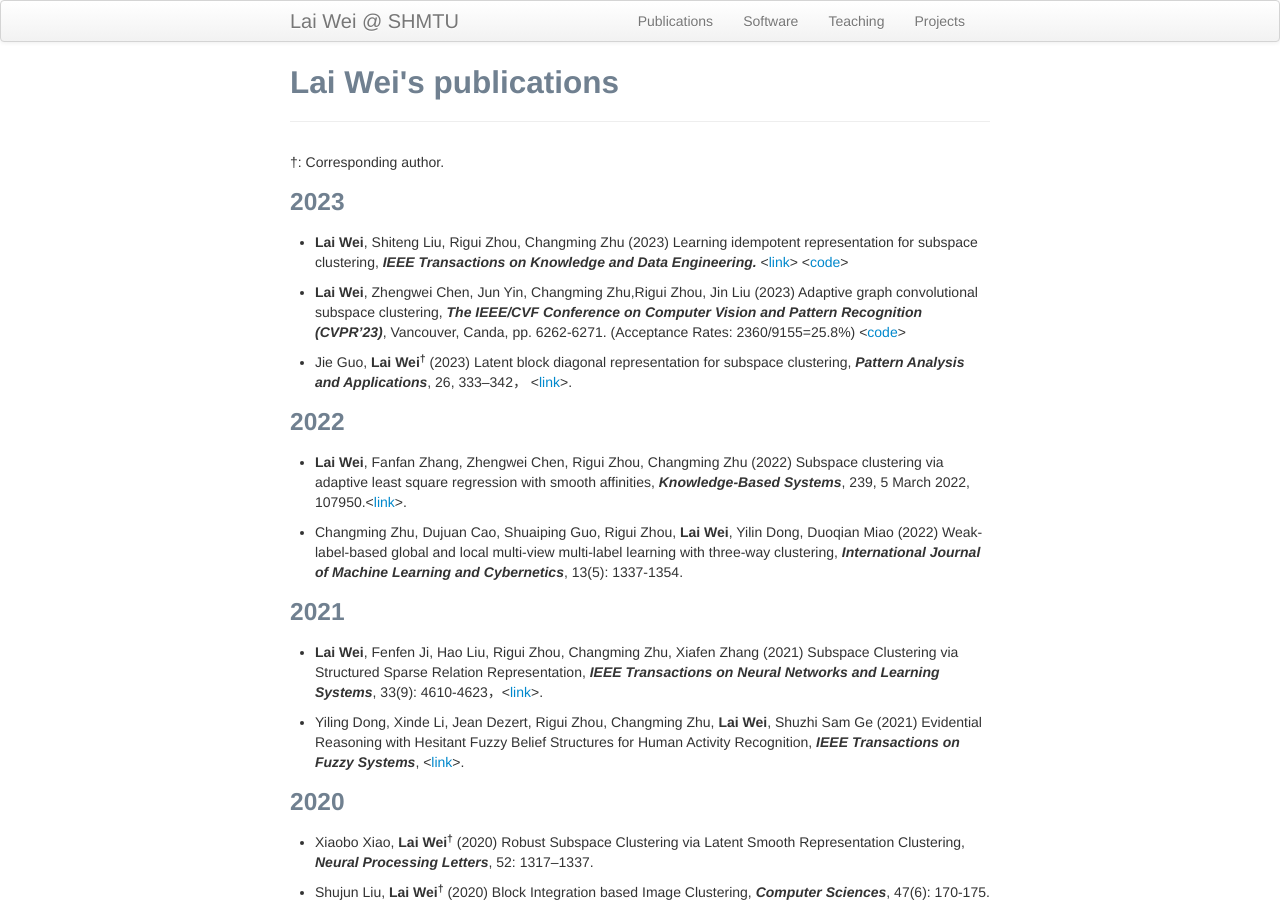
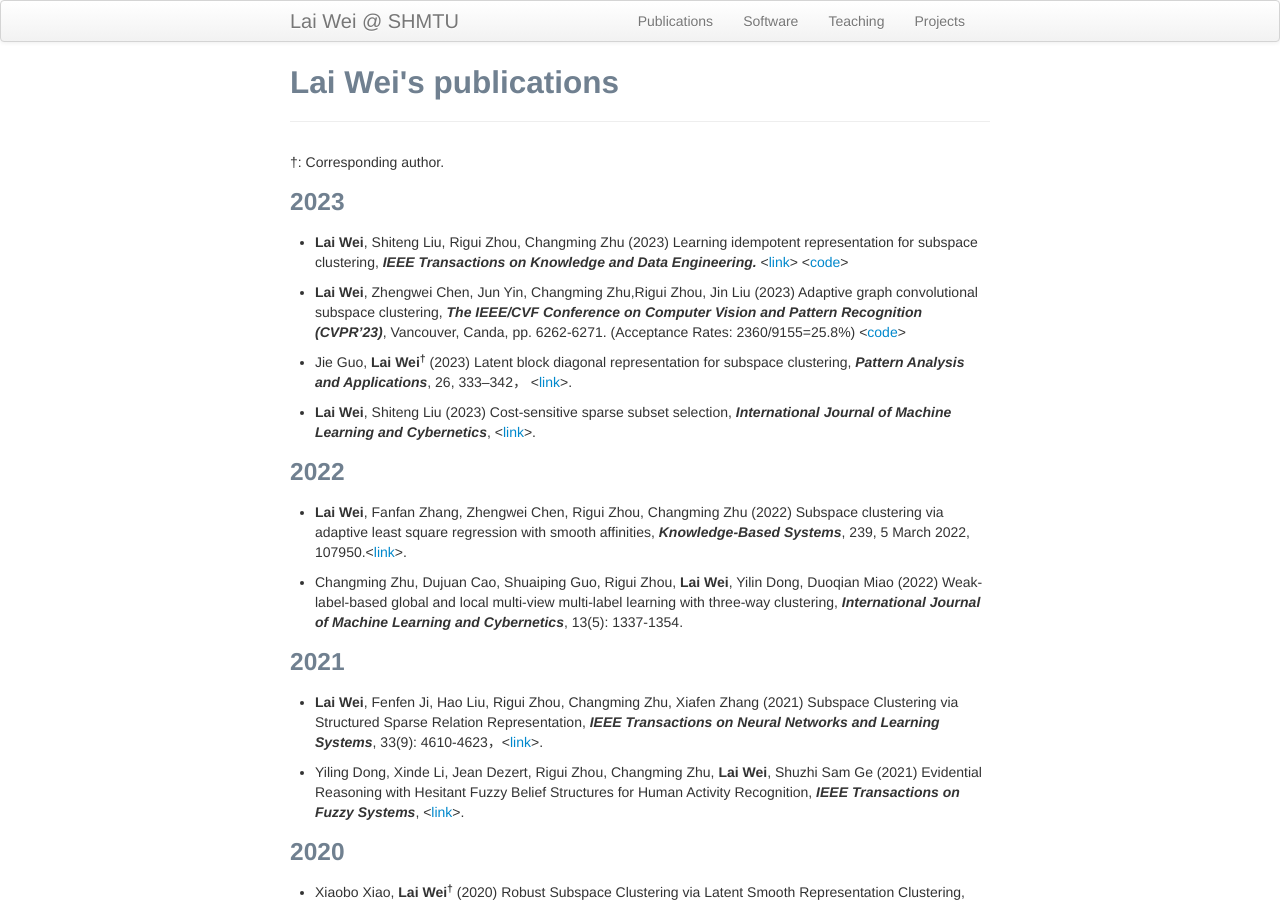
Before and after one commit to weilyshmtu/weilyshmtu.github.io, a Jekyll site: the page built from pages/pubs.md, in a window 1280 px wide and 900 px high. Built offline with Jekyll 4.4.1, drawn with Linux system fonts in a browser that asks for light colours.

Commit message:
Update pubs.md

```diff
--- a/pages/pubs.md
+++ b/pages/pubs.md
@@ -12,6 +12,8 @@ title: Lai Wei's publications
 <ul> <li> <b>Lai Wei</b>, Zhengwei Chen, Jun Yin, Changming Zhu,Rigui Zhou, Jin Liu (2023) Adaptive graph convolutional subspace clustering, <i><b>The IEEE/CVF Conference on Computer Vision and Pattern Recognition (CVPR’23)</b></i>, Vancouver, Canda, pp. 6262-6271. (Acceptance Rates: 2360/9155=25.8%)  <<a href="https://github.com/weilyshmtu/AGCSC">code</a>></li></ul>
 
 <ul> <li> Jie Guo, <b>Lai Wei<sup>&dagger;</sup></b> (2023) Latent block diagonal representation for subspace clustering, <i><b>Pattern Analysis and Applications</b></i>,  26, 333–342， <<a href="https://doi.org/10.1007/s10044-022-01101-3">link</a>>.</li></ul>
+
+<ul> <li> <b>Lai Wei</b>, Shiteng Liu (2023) Cost-sensitive sparse subset selection, <i><b>International Journal of Machine Learning and Cybernetics</b></i>, <<a href="https://10.1007/s13042-023-01979-3">link</a>>.</li></ul>
 
 ### 2022
 <ul> <li> <b>Lai Wei</b>, Fanfan Zhang, Zhengwei Chen, Rigui Zhou, Changming Zhu (2022) Subspace clustering via adaptive least square regression with smooth affinities, <i><b>Knowledge-Based Systems</b></i>, 239, 5 March 2022, 107950.<<a href="https://doi.org/10.1016/j.knosys.2021.107950">link</a>>.</li></ul>
```
